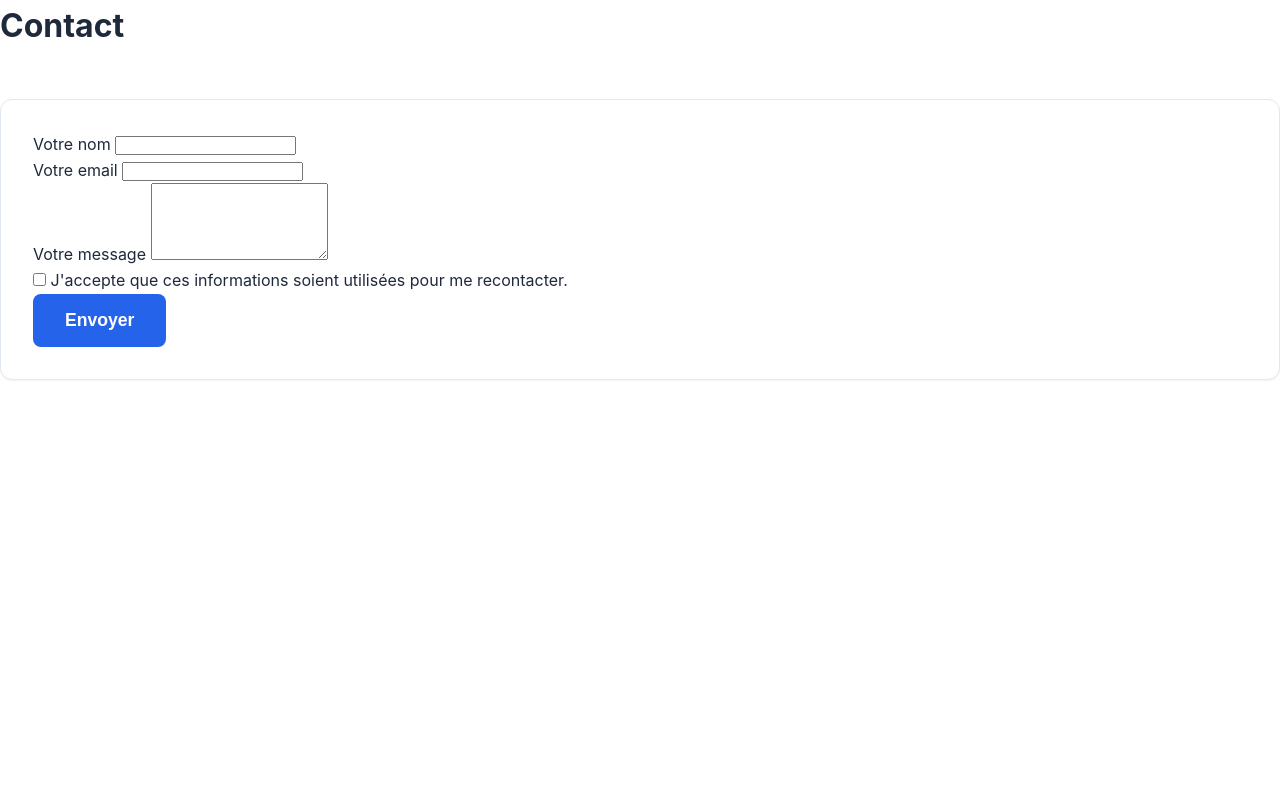
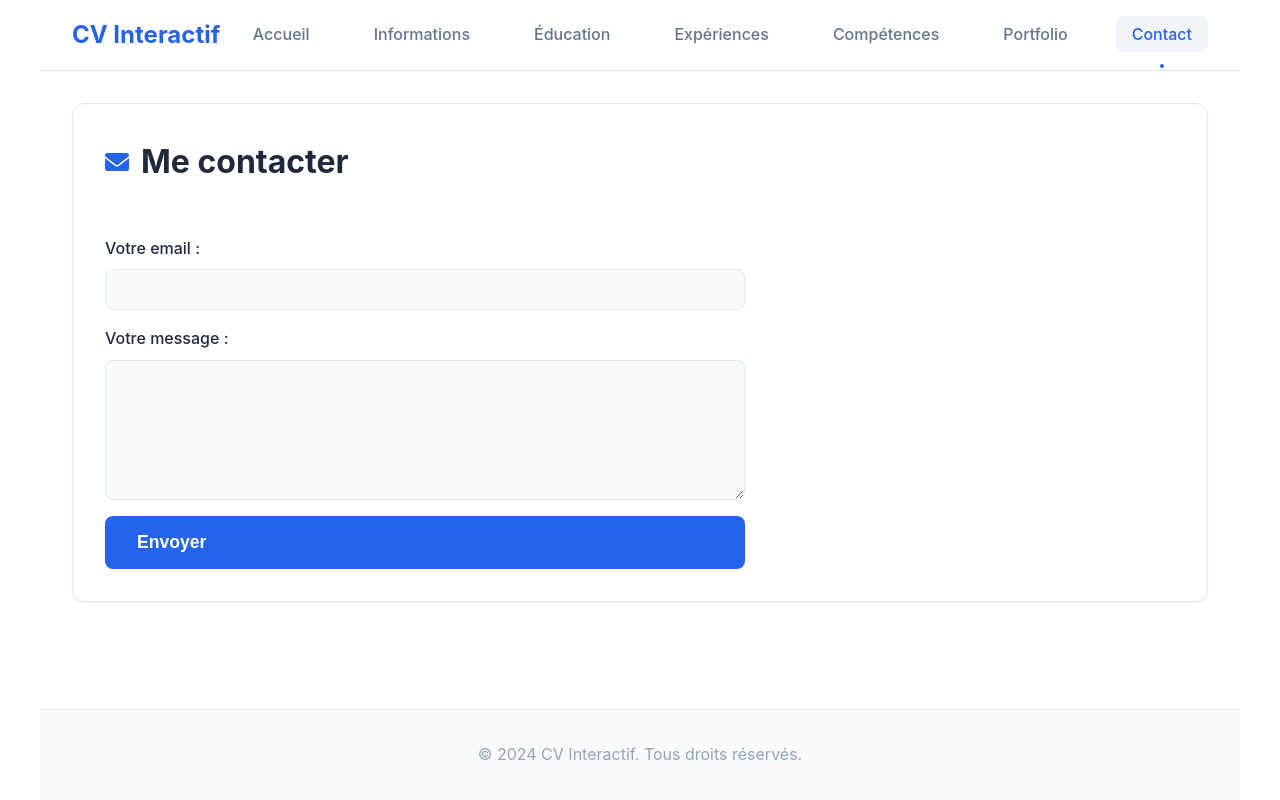
Before and after one commit to Phildemo-134/CV_interactif, a website: page contact.html in a window 1280 px wide. Drawn offline with Linux system fonts and the light colour scheme.

Commit message:
ajout du formulaire de contact

```diff
--- a/contact.html
+++ b/contact.html
@@ -5,46 +5,63 @@
     <meta name="viewport" content="width=device-width, initial-scale=1.0">
     <title>Contact</title>
     <link rel="stylesheet" href="styles.css">
+    <link href="https://cdnjs.cloudflare.com/ajax/libs/font-awesome/6.0.0/css/all.min.css" rel="stylesheet">
+    <meta name="robots" content="noindex">
+    <meta name="description" content="Page de contact du CV interactif">
+    <meta name="theme-color" content="#111827">
+    <link rel="icon" href="data:,">
 </head>
 <body>
-    <div id="formulaire_contact">
-        <div class="section-header">
-            <h2>Contact</h2>
-        </div>
-        <div class="section-content">
-            <form action="https://formspree.io/f/xeolpzwz" method="POST" accept-charset="UTF-8" autocomplete="on">
-                <div class="form-group">
-                    <label for="name">Votre nom</label>
-                    <input type="text" id="name" name="name" required>
+    <div class="container">
+        <!-- Navigation -->
+        <nav class="navbar">
+            <div class="nav-brand">
+                <h1>CV Interactif</h1>
+            </div>
+            <ul class="nav-menu">
+                <li><a href="index.html#accueil" class="nav-link">Accueil</a></li>
+                <li><a href="index.html#informations" class="nav-link">Informations</a></li>
+                <li><a href="index.html#education" class="nav-link">Éducation</a></li>
+                <li><a href="index.html#experiences" class="nav-link">Expériences</a></li>
+                <li><a href="index.html#competences" class="nav-link">Compétences</a></li>
+                <li><a href="index.html#portfolio" class="nav-link">Portfolio</a></li>
+                <li><a href="contact.html" class="nav-link active">Contact</a></li>
+            </ul>
+            <div class="hamburger">
+                <span></span>
+                <span></span>
+                <span></span>
+            </div>
+        </nav>
+
+        <main class="main-content">
+            <section class="section active">
+                <div class="section-content" style="min-height: 40vh;">
+                    <div class="section-header">
+                        <h2><i class="fas fa-envelope"></i> Me contacter</h2>
+                    </div>
+                    <div id="formulaire_contact">
+                        <form action="https://formspree.io/f/xldwolqd" method="POST" class="contact-form">
+                            <label>
+                                Votre email :
+                                <input type="email" name="email" required>
+                            </label>
+                            <label>
+                                Votre message :
+                                <textarea name="message" required></textarea>
+                            </label>
+                            <button type="submit" class="cta-button">Envoyer</button>
+                        </form>
+                    </div>
                 </div>
+            </section>
+        </main>
 
-                <div class="form-group">
-                    <label for="email">Votre email</label>
-                    <input type="email" id="email" name="email" required>
-                </div>
+        <footer class="footer">
+            <p>&copy; 2024 CV Interactif. Tous droits réservés.</p>
+        </footer>
+    </div>
 
-                <div class="form-group">
-                    <label for="message">Votre message</label>
-                    <textarea id="message" name="message" rows="5" required></textarea>
-                </div>
-
-                <input type="hidden" name="_subject" value="Nouveau message depuis le CV">
-
-                <div class="form-group" style="display:none;">
-                    <label for="website">Site web (laisser vide)</label>
-                    <input type="text" id="website" name="website" tabindex="-1" autocomplete="off">
-                </div>
-
-                <div class="form-group">
-                    <label>
-                        <input type="checkbox" name="consent" required>
-                        J'accepte que ces informations soient utilisées pour me recontacter.
-                    </label>
-                </div>
-
-                <button type="submit" class="cta-button">Envoyer</button>
-            </form>
-        </div>
-    </div>
+    <script src="script.js"></script>
 </body>
 </html>
--- a/script.js
+++ b/script.js
@@ -39,8 +39,11 @@ function initializeNavigation() {
 
     navLinks.forEach(link => {
         link.addEventListener('click', function(e) {
+            const sectionId = this.getAttribute('data-section');
+            if (!sectionId) {
+                return; // lien externe ou vers une autre page: laisser le comportement par défaut
+            }
             e.preventDefault();
-            const sectionId = this.getAttribute('data-section');
             showSection(sectionId);
         });
     });
--- a/styles.css
+++ b/styles.css
@@ -219,6 +219,56 @@ body {
     padding: 2rem;
     box-shadow: var(--shadow-sm);
     border: 1px solid var(--border-color);
+}
+
+/* Formulaire de contact */
+.contact-form {
+    display: grid;
+    gap: 1rem;
+    max-width: 640px;
+}
+
+.contact-form label {
+    display: flex;
+    flex-direction: column;
+    gap: 0.5rem;
+    color: var(--text-primary);
+    font-weight: 500;
+}
+
+.contact-form input[type="email"],
+.contact-form input[type="text"],
+.contact-form textarea {
+    width: 100%;
+    padding: 0.75rem 1rem;
+    border: 1px solid var(--border-color);
+    border-radius: var(--radius-md);
+    background: var(--bg-secondary);
+    color: var(--text-primary);
+    outline: none;
+    transition: border-color 0.2s ease, box-shadow 0.2s ease, background 0.2s ease;
+}
+
+.contact-form textarea {
+    min-height: 140px;
+    resize: vertical;
+}
+
+.contact-form input:focus,
+.contact-form textarea:focus {
+    border-color: var(--primary-color);
+    box-shadow: 0 0 0 4px rgba(37, 99, 235, 0.1);
+    background: var(--bg-primary);
+}
+
+.contact-form .cta-button {
+    align-self: start;
+}
+
+@media (max-width: 480px) {
+    .contact-form {
+        max-width: 100%;
+    }
 }
 
 /* Styles pour le contenu markdown */
```
Also changed, not shown: index.html (+1 -0 lines).
